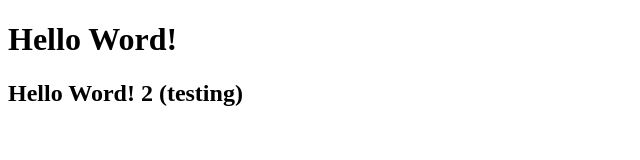
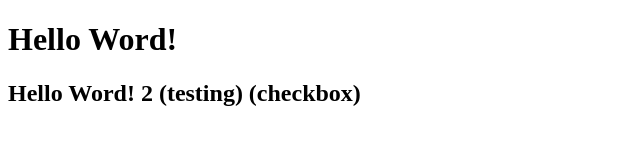
Before and after one commit to Muhammad-Faraz-Ali/git-shit, a plain HTML site: page index.html in a window 1280 px wide. Shown: the whole page, without its empty margins (0-640 px from the left). Drawn offline with Linux system fonts and the light colour scheme.

Commit message:
checkbox

```diff
--- a/index.html
+++ b/index.html
@@ -7,6 +7,6 @@
 </head>
 <body>
     <h1>Hello Word!</h1>
-    <h2>Hello Word! 2 (testing)</h2>
+    <h2>Hello Word! 2 (testing) (checkbox)</h2>
 </body>
 </html>
```
